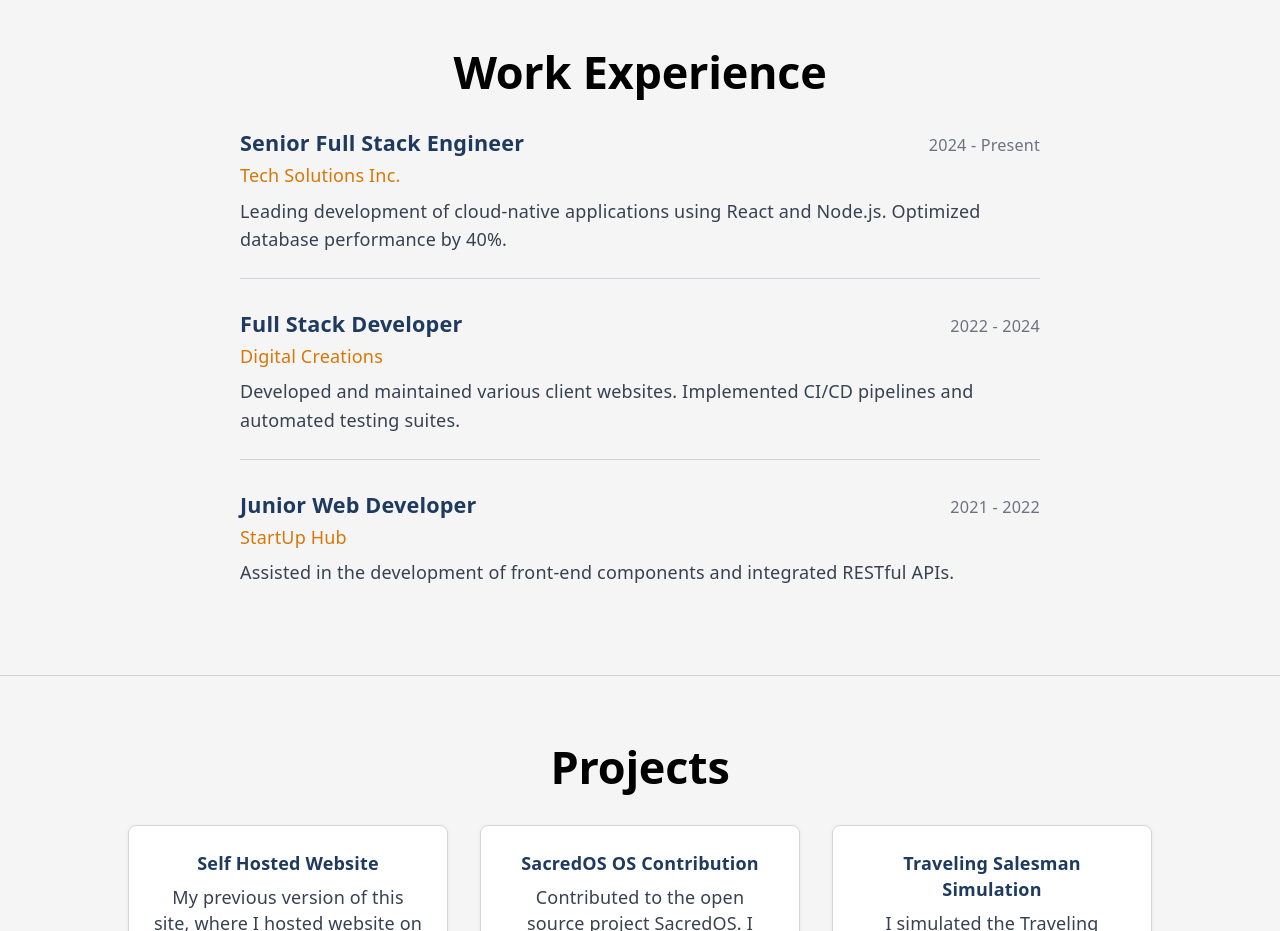
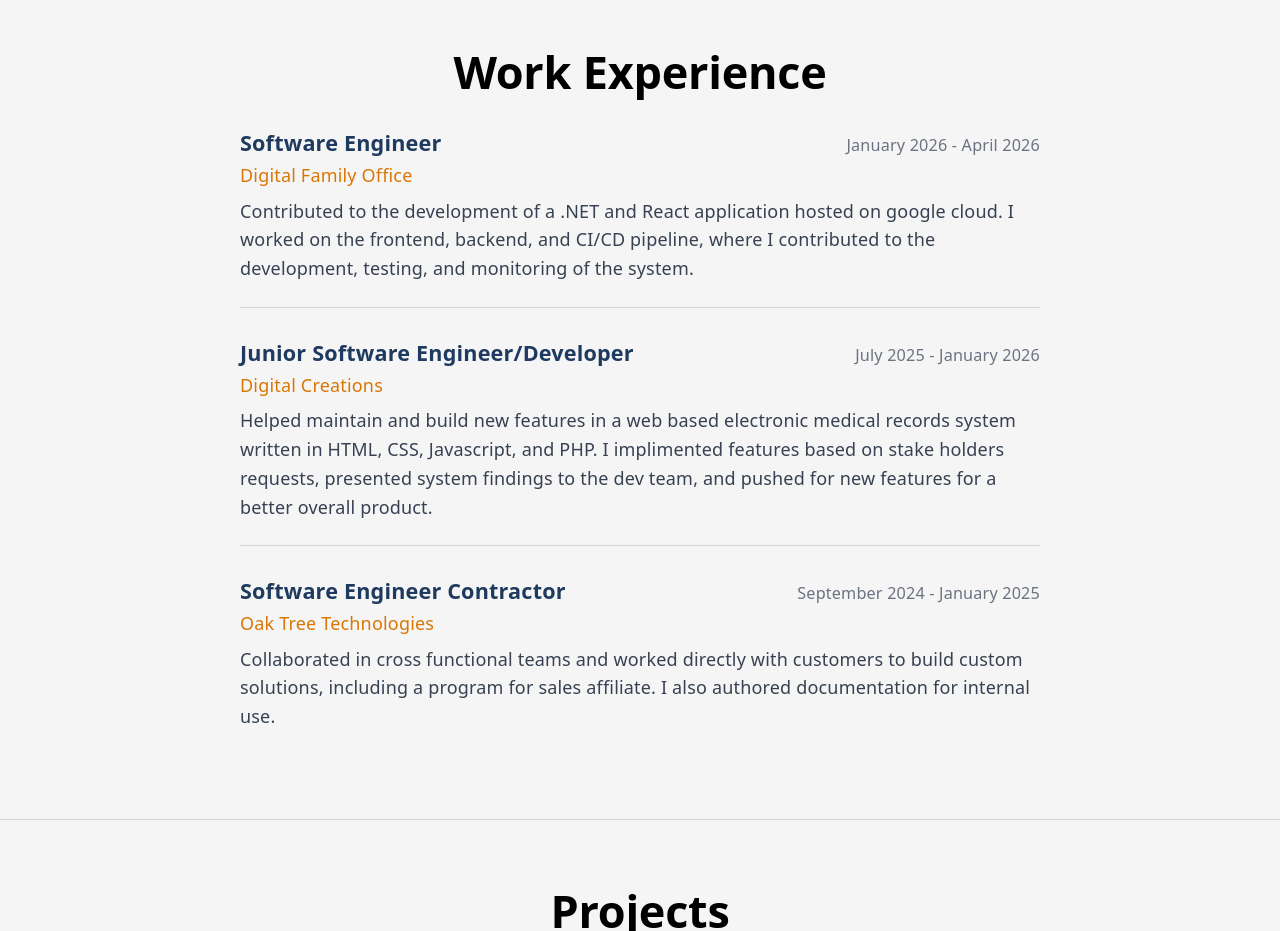
Before and after one commit to 19sblanco/website_2, a React (Vite) app in the folder src/frontend/: page / in a window 1280 px wide. Shown: the part 900-1831 px from the top of the page. Built offline with nearby package versions, Linux system fonts and the light colour scheme.

Commit message:
added descriptions to my landing page

```diff
--- a/src/frontend/src/LandingPage.jsx
+++ b/src/frontend/src/LandingPage.jsx
@@ -182,22 +182,22 @@ function LandingPage() {
           <h2>Work Experience</h2>
           <div className="experience-list">
             <ExperienceItem
-              title="Senior Full Stack Engineer"
-              company="Tech Solutions Inc."
-              period="2024 - Present"
-              description="Leading development of cloud-native applications using React and Node.js. Optimized database performance by 40%."
+              title="Software Engineer"
+              company="Digital Family Office"
+              period="January 2026 - April 2026"
+              description="Contributed to the development of a .NET and React application hosted on google cloud. I worked on the frontend, backend, and CI/CD pipeline, where I contributed to the development, testing, and monitoring of the system."
             />
             <ExperienceItem
-              title="Full Stack Developer"
+              title="Junior Software Engineer/Developer"
               company="Digital Creations"
-              period="2022 - 2024"
-              description="Developed and maintained various client websites. Implemented CI/CD pipelines and automated testing suites."
+              period="July 2025 - January 2026"
+              description="Helped maintain and build new features in a web based electronic medical records system written in HTML, CSS, Javascript, and PHP. I implimented features based on stake holders requests, presented system findings to the dev team, and pushed for new features for a better overall product."
             />
             <ExperienceItem
-              title="Junior Web Developer"
-              company="StartUp Hub"
-              period="2021 - 2022"
-              description="Assisted in the development of front-end components and integrated RESTful APIs."
+              title="Software Engineer Contractor"
+              company="Oak Tree Technologies"
+              period="September 2024 - January 2025"
+              description="Collaborated in cross functional teams and worked directly with customers to build custom solutions, including a program for sales affiliate. I also authored documentation for internal use."
             />
           </div>
         </section>
```
